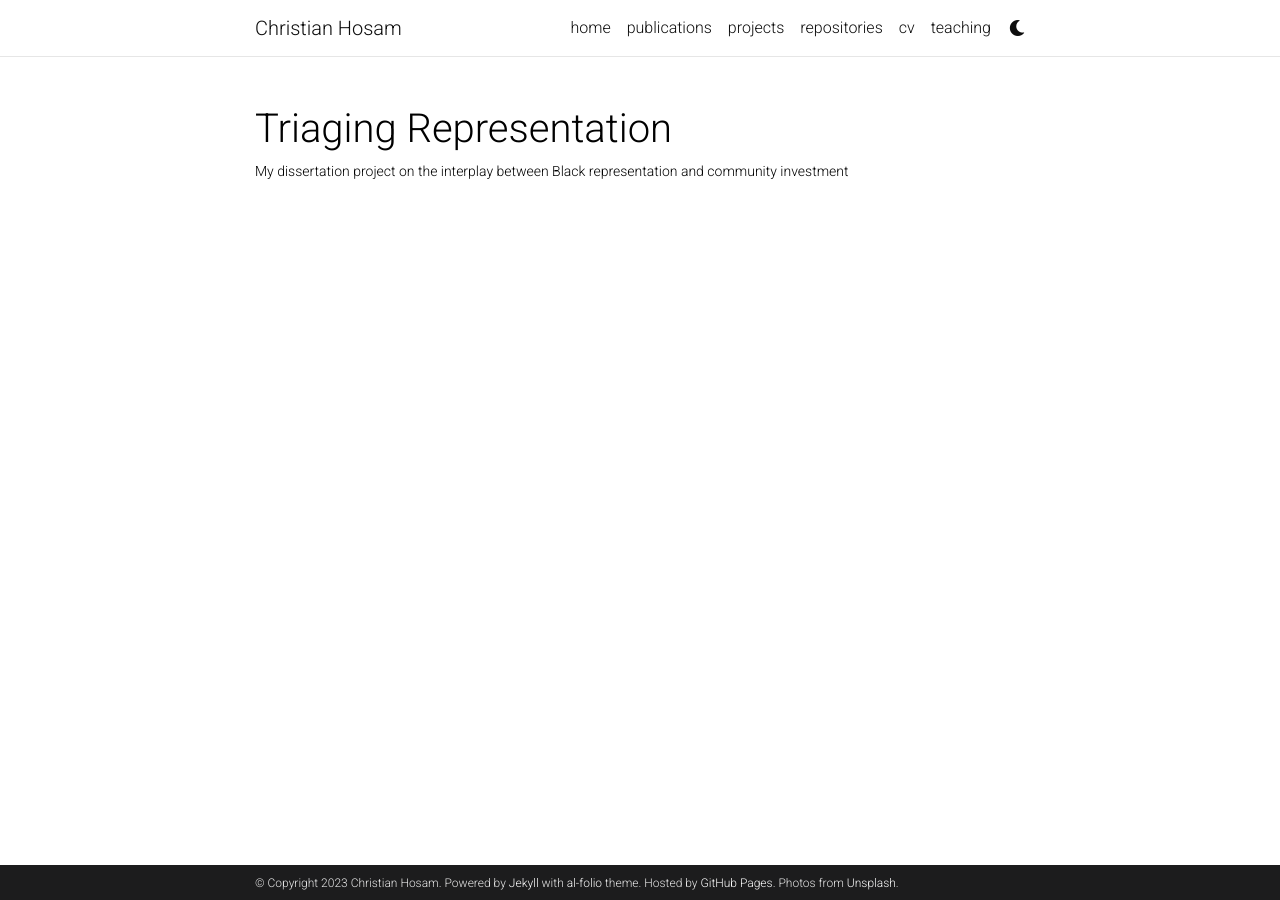
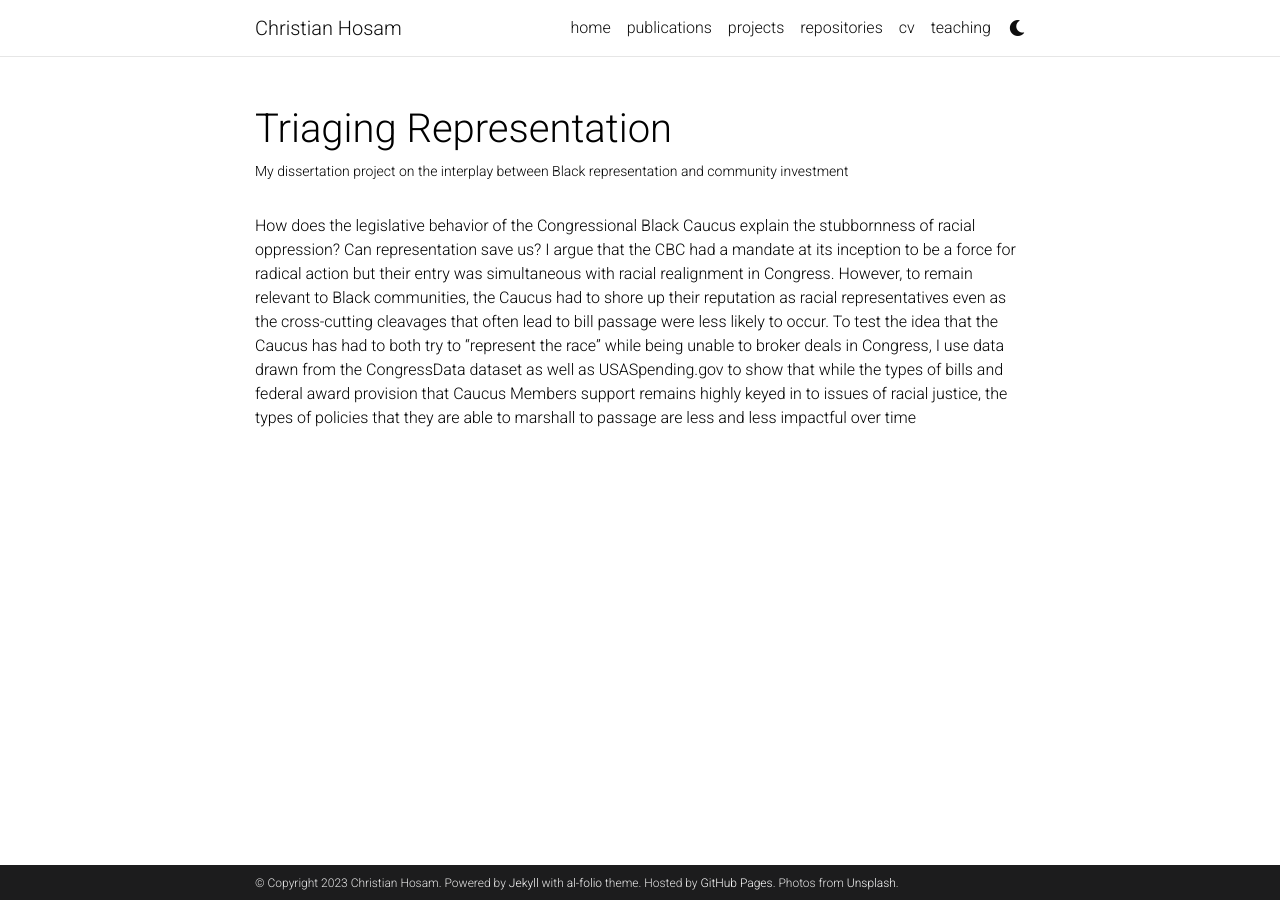
Before and after one commit to chosam2322/chosam2322.github.io, a Jekyll site: the page built from _projects/1_dissproject.md, in a window 1280 px wide. Built offline with Jekyll 4.4.1, drawn with Linux system fonts in a browser that asks for light colours; comment, search, counter and statistics services are not loaded; a style sheet for code colours, icons or effects is not loaded.

Commit message:
Update 1_dissproject.md

```diff
--- a/_projects/1_dissproject.md
+++ b/_projects/1_dissproject.md
@@ -6,3 +6,5 @@ img: assets/img/jeffries_pic.jpeg
 importance: 1
 category: Research Agenda
 ---
+
+How does the legislative behavior of the Congressional Black Caucus explain the stubbornness of racial oppression? Can representation save us? I argue that the CBC had a mandate at its inception to be a force for radical action but their entry was simultaneous with racial realignment in Congress. However, to remain relevant to Black communities, the Caucus had to shore up their reputation as racial representatives even as the cross-cutting cleavages that often lead to bill passage were less likely to occur. To test the idea that the Caucus has had to both try to "represent the race" while being unable to broker deals in Congress, I use data drawn from the CongressData dataset as well as USASpending.gov to show that while the types of bills and federal award provision that Caucus Members support remains highly keyed in to issues of racial justice, the types of policies that they are able to marshall to passage are less and less impactful over time
```
